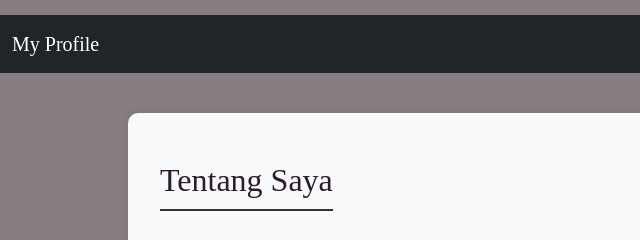
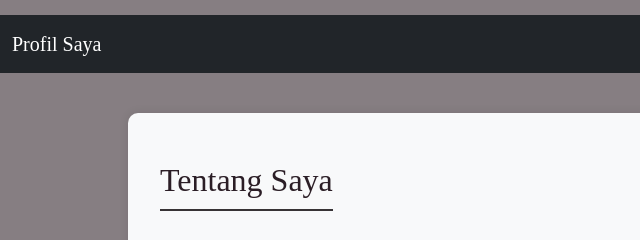
Before and after one commit to fardila-faradiba/fardila-faradiba.github.io, a plain HTML site: page index.html in a window 1280 px wide. Shown: the top 240 px of the page, 0-640 px from the left. Drawn offline with nearby package versions, Linux system fonts and the light colour scheme.

Commit message:
Update index.html

```diff
--- a/index.html
+++ b/index.html
@@ -11,7 +11,7 @@
     <!-- Navbar -->
     <nav class="navbar navbar-expand-lg navbar-dark bg-dark">
         <div class="container-fluid">
-            <a class="navbar-brand" href="#">My Profile</a>
+            <a class="navbar-brand" href="#">Profil Saya</a>
             <button class="navbar-toggler" type="button" data-bs-toggle="collapse" data-bs-target="#navbarNav" aria-controls="navbarNav" aria-expanded="false" aria-label="Toggle navigation">
                 <span class="navbar-toggler-icon"></span>
             </button>
```
